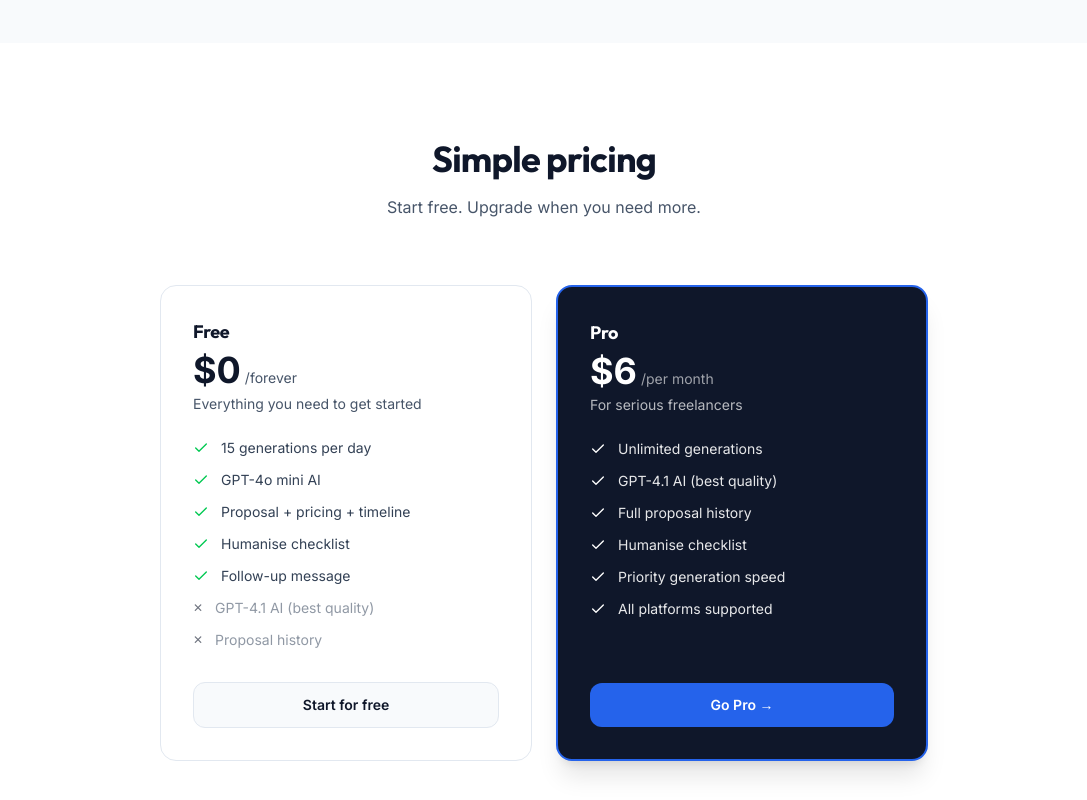
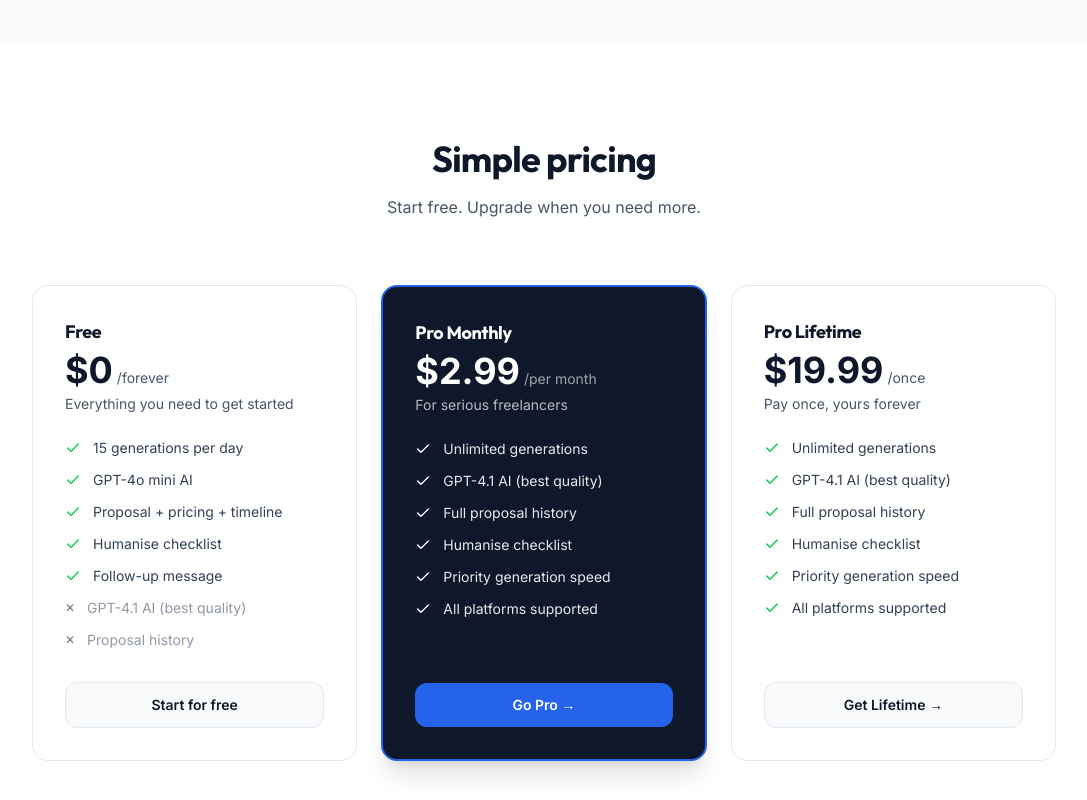
Before and after one commit to Kushagra001/BidCopy, a Next.js app: page / in a window 1280 px wide. Shown: the part 3060-3860 px from the top of the page, without its empty margins (96-1183 px from the left). Built offline with nearby package versions, Linux system fonts and the light colour scheme; no server answers.

Commit message:
feat: Add .99 monthly plan alongside .99 lifetime plan with expiration logic

```diff
--- a/src/app/api/create-order/route.ts
+++ b/src/app/api/create-order/route.ts
@@ -9,17 +9,29 @@ function getRazorpay() {
   })
 }
 
-export async function POST() {
+export async function POST(req: Request) {
   const { userId } = await auth()
   if (!userId) return NextResponse.json({ error: 'Unauthorised' }, { status: 401 })
+
+  let planType = 'monthly'
+  try {
+    const body = await req.json()
+    if (body.type === 'lifetime') {
+      planType = 'lifetime'
+    }
+  } catch (e) {
+    // Ignore JSON error and default to monthly
+  }
+
+  const amount = planType === 'lifetime' ? 149900 : 24900
 
   try {
     const rz = getRazorpay()
     const order = await rz.orders.create({
-      amount:   49900,
+      amount,
       currency: 'INR',
       receipt:  `bc_${Date.now()}`,
-      notes:    { clerk_id: userId },
+      notes:    { clerk_id: userId, plan_type: planType },
     })
 
     return NextResponse.json({
--- a/src/app/api/generate/route.ts
+++ b/src/app/api/generate/route.ts
@@ -31,6 +31,10 @@ export async function POST(req: NextRequest) {
         { error: 'User not found. Please complete onboarding.', profileIncomplete: true },
         { status: 404 }
       )
+    }
+
+    if (user.plan === 'pro' && user.pro_expires_at && new Date(user.pro_expires_at) < new Date()) {
+      user.plan = 'free'
     }
 
     const profile: UserProfile | null = user.profiles
--- a/src/app/api/profile/route.ts
+++ b/src/app/api/profile/route.ts
@@ -6,7 +6,7 @@ import { createAdminClient } from '@/lib/supabase'
 async function getOrCreateUser(supabase: any, clerkUserId: string) {
   let { data: user } = await supabase
     .from('users')
-    .select('id, name, plan')
+    .select('id, name, plan, pro_expires_at')
     .eq('clerk_id', clerkUserId)
     .single()
 
@@ -22,7 +22,7 @@ async function getOrCreateUser(supabase: any, clerkUserId: string) {
           const { data: newUser, error: insertError } = await supabase
             .from('users')
             .insert({ clerk_id: clerkUserId, email, name, updated_at: new Date().toISOString() })
-            .select('id, name, plan')
+            .select('id, name, plan, pro_expires_at')
             .single()
 
           if (!insertError && newUser) {
@@ -57,7 +57,12 @@ export async function GET() {
     .eq('user_id', user.id)
     .single()
 
-  return NextResponse.json({ profile: profile ?? null, defaultName: user.name ?? null, plan: user.plan })
+  let plan = user.plan
+  if (plan === 'pro' && user.pro_expires_at && new Date(user.pro_expires_at) < new Date()) {
+    plan = 'free'
+  }
+
+  return NextResponse.json({ profile: profile ?? null, defaultName: user.name ?? null, plan })
 }
 
 export async function POST(req: NextRequest) {
--- a/src/app/api/webhooks/razorpay/route.ts
+++ b/src/app/api/webhooks/razorpay/route.ts
@@ -34,14 +34,36 @@ export async function POST(req: NextRequest) {
   if (event.event === 'payment.captured' || event.event === 'order.paid') {
     const payment = event.payload.payment.entity
     const clerkId = payment.notes?.clerk_id
+    const planType = payment.notes?.plan_type || 'monthly'
 
     // Strict validation of the payment amount to prevent spoofing
-    if (payment.amount === 49900 && payment.status === 'captured' && clerkId) {
+    const isMonthlyValid = planType === 'monthly' && payment.amount === 24900
+    const isLifetimeValid = planType === 'lifetime' && payment.amount === 149900
+
+    if ((isMonthlyValid || isLifetimeValid) && payment.status === 'captured' && clerkId) {
       const supabase = createAdminClient()
+
+      let newExpiresAt: string | null = null
+      if (planType === 'monthly') {
+        const { data: user } = await supabase.from('users').select('pro_expires_at').eq('clerk_id', clerkId).single()
+
+        let baseDate = new Date()
+        if (user && user.pro_expires_at) {
+          const currentExp = new Date(user.pro_expires_at)
+          if (currentExp > baseDate) baseDate = currentExp
+        }
+
+        baseDate.setDate(baseDate.getDate() + 30) // add 30 days
+        newExpiresAt = baseDate.toISOString()
+      }
 
       const { error } = await supabase
         .from('users')
-        .update({ plan: 'pro', updated_at: new Date().toISOString() })
+        .update({
+          plan: 'pro',
+          updated_at: new Date().toISOString(),
+          pro_expires_at: newExpiresAt
+        })
         .eq('clerk_id', clerkId)
 
       if (error) {
@@ -49,7 +71,7 @@ export async function POST(req: NextRequest) {
         return NextResponse.json({ error: 'Database update failed' }, { status: 500 })
       }
     } else {
-      console.warn('[/api/webhooks/razorpay] Ignored valid signature with invalid conditions:', { amount: payment.amount, status: payment.status, clerkId })
+      console.warn('[/api/webhooks/razorpay] Ignored valid signature with invalid conditions:', { amount: payment.amount, status: payment.status, clerkId, planType })
     }
   }
 
--- a/src/app/dashboard/upgrade/page.tsx
+++ b/src/app/dashboard/upgrade/page.tsx
@@ -1,9 +1,10 @@
 'use client'
 
-import { useState } from 'react'
+import { useState, Suspense } from 'react'
 import { Check } from 'lucide-react'
 import { Button } from '@/components/ui/Button'
 import Link from 'next/link'
+import { useSearchParams } from 'next/navigation'
 
 const PRO_FEATURES = [
   'Unlimited bid generations',
@@ -21,9 +22,13 @@ declare global {
   }
 }
 
-export default function UpgradePage() {
+function UpgradeContent() {
+  const searchParams = useSearchParams()
+  const initialType = searchParams.get('type') === 'lifetime' ? 'lifetime' : 'monthly'
+
   const [loading, setLoading] = useState(false)
   const [success, setSuccess] = useState(false)
+  const [planType, setPlanType] = useState<'monthly' | 'lifetime'>(initialType)
 
   const handleUpgrade = async () => {
     setLoading(true)
@@ -39,7 +44,11 @@ export default function UpgradePage() {
         })
       }
 
-      const res = await fetch('/api/create-order', { method: 'POST' })
+      const res = await fetch('/api/create-order', {
+        method: 'POST',
+        headers: { 'Content-Type': 'application/json' },
+        body: JSON.stringify({ type: planType }),
+      })
       if (!res.ok) {
         const errorData = await res.json()
         console.error('Order creation failed:', errorData)
@@ -55,7 +64,7 @@ export default function UpgradePage() {
         amount,
         currency,
         name:        'BidCopy',
-        description: 'Pro Plan — Unlimited bid generations',
+        description: `Pro Plan — ${planType === 'lifetime' ? 'Lifetime Access' : 'Monthly Subscription'}`,
         order_id:    orderId,
         handler: async (response: { razorpay_payment_id: string }) => {
           // The database is securely updated via background webhook.
@@ -85,12 +94,37 @@ export default function UpgradePage() {
           <p className="text-[--color-bc-muted]">Unlimited generations. Better AI. Full history.</p>
         </div>
 
+        <div className="flex bg-[--color-bc-surface] p-1 rounded-lg border border-[--color-bc-border] mb-6">
+          <button
+            onClick={() => setPlanType('monthly')}
+            className={`flex-1 py-2 text-sm font-semibold rounded-md transition-all ${
+              planType === 'monthly'
+                ? 'bg-[--color-bc-blue] text-white shadow'
+                : 'text-[--color-bc-muted] hover:text-[--color-bc-ink]'
+            }`}
+          >
+            Monthly ($2.99)
+          </button>
+          <button
+            onClick={() => setPlanType('lifetime')}
+            className={`flex-1 py-2 text-sm font-semibold rounded-md transition-all ${
+              planType === 'lifetime'
+                ? 'bg-[--color-bc-blue] text-white shadow'
+                : 'text-[--color-bc-muted] hover:text-[--color-bc-ink]'
+            }`}
+          >
+            Lifetime ($19.99)
+          </button>
+        </div>
+
         <div className="bg-[--color-bc-dark-card] text-white rounded-2xl p-8 border-2 border-[--color-bc-blue] shadow-xl">
           <div className="flex items-baseline gap-1 mb-2">
-            <span className="text-5xl font-bold">$6</span>
-            <span className="text-white/60">/month</span>
+            <span className="text-5xl font-bold">{planType === 'monthly' ? '$2.99' : '$19.99'}</span>
+            <span className="text-white/60">{planType === 'monthly' ? '/month' : ' one-time'}</span>
           </div>
-          <p className="text-white/60 text-sm mb-8">Cancel anytime. Billed monthly.</p>
+          <p className="text-white/60 text-sm mb-8">
+            {planType === 'monthly' ? 'Cancel anytime. Billed monthly.' : 'Pay once, yours forever.'}
+          </p>
 
           <ul className="space-y-3 mb-10">
             {PRO_FEATURES.map((f) => (
@@ -107,7 +141,7 @@ export default function UpgradePage() {
             </div>
           ) : (
             <Button onClick={handleUpgrade} loading={loading} className="w-full" size="lg">
-              Upgrade now →
+              {planType === 'monthly' ? 'Subscribe now →' : 'Unlock lifetime →'}
             </Button>
           )}
         </div>
@@ -119,3 +153,11 @@ export default function UpgradePage() {
     </main>
   )
 }
+
+export default function UpgradePage() {
+  return (
+    <Suspense fallback={<div className="min-h-screen bg-[--color-bc-surface] dark:bg-[--background] flex items-center justify-center">Loading...</div>}>
+      <UpgradeContent />
+    </Suspense>
+  )
+}
--- a/src/components/landing/Pricing.tsx
+++ b/src/components/landing/Pricing.tsx
@@ -24,8 +24,8 @@ const PLANS = [
     popular: false,
   },
   {
-    name:        'Pro',
-    price:       '$6',
+    name:        'Pro Monthly',
+    price:       '$2.99',
     period:      'per month',
     description: 'For serious freelancers',
     features: [
@@ -41,6 +41,24 @@ const PLANS = [
     href:    '/sign-up',
     popular: true,
   },
+  {
+    name:        'Pro Lifetime',
+    price:       '$19.99',
+    period:      'once',
+    description: 'Pay once, yours forever',
+    features: [
+      'Unlimited generations',
+      'GPT-4.1 AI (best quality)',
+      'Full proposal history',
+      'Humanise checklist',
+      'Priority generation speed',
+      'All platforms supported',
+    ],
+    missing: [],
+    cta:     'Get Lifetime →',
+    href:    '/sign-up',
+    popular: false,
+  },
 ]
 
 export async function Pricing() {
@@ -48,13 +66,13 @@ export async function Pricing() {
 
   return (
     <section id="pricing" className="py-24 px-6 bg-[--background]">
-      <div className="max-w-4xl mx-auto">
+      <div className="max-w-5xl mx-auto">
         <div className="text-center mb-16">
           <h2 className="text-3xl md:text-4xl font-bold text-[--color-bc-ink] mb-4">Simple pricing</h2>
           <p className="text-[--color-bc-muted]">Start free. Upgrade when you need more.</p>
         </div>
 
-        <div className="grid grid-cols-1 md:grid-cols-2 gap-6 max-w-3xl mx-auto">
+        <div className="grid grid-cols-1 lg:grid-cols-3 gap-6 max-w-5xl mx-auto">
           {PLANS.map((plan) => (
             <div key={plan.name}
               className={`relative flex flex-col rounded-2xl p-8 ${
@@ -95,7 +113,7 @@ export async function Pricing() {
                 ))}
               </ul>
 
-              <Link href={userId ? (plan.popular ? '/dashboard/upgrade' : '/dashboard') : plan.href}
+              <Link href={userId ? (plan.name !== 'Free' ? `/dashboard/upgrade?type=${plan.name.includes('Lifetime') ? 'lifetime' : 'monthly'}` : '/dashboard') : plan.href}
                 className={`block w-full mt-auto text-center py-3 rounded-xl font-semibold text-sm transition-all ${
                   plan.popular
                     ? 'bg-[--color-bc-blue] text-white hover:bg-[--color-bc-blue-dark]'
```
